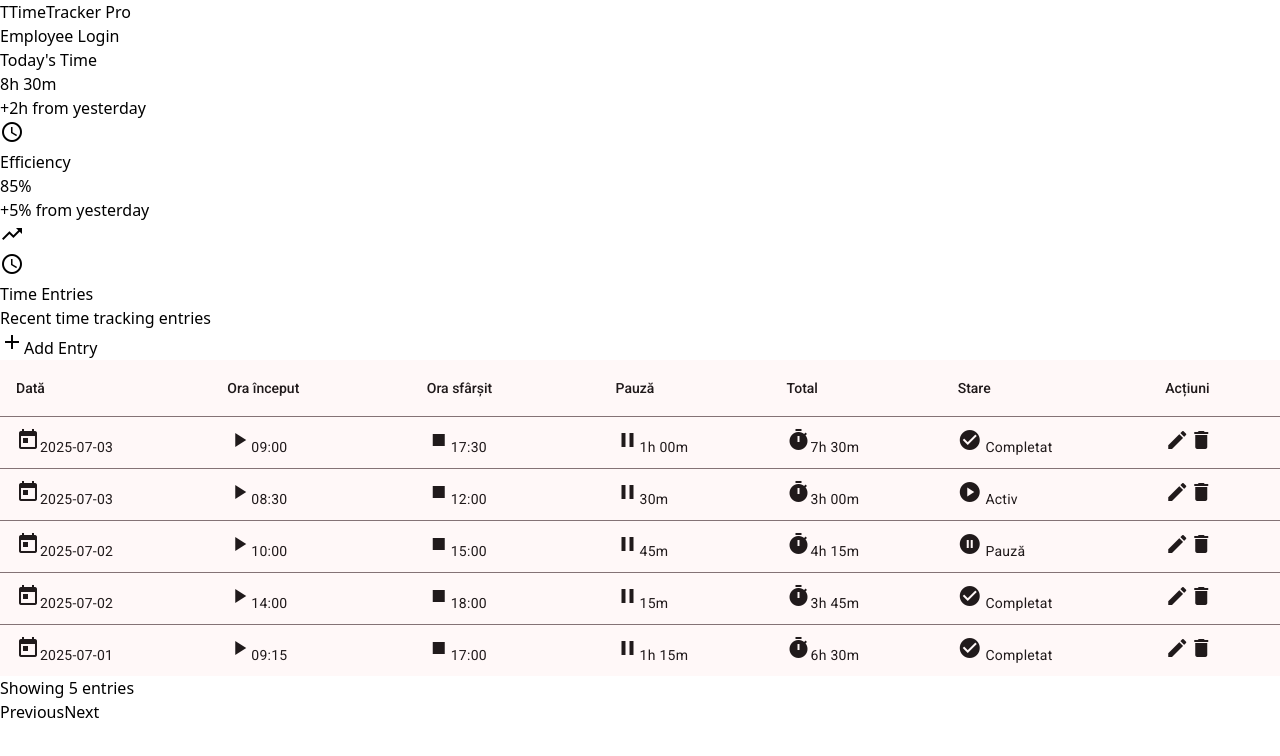
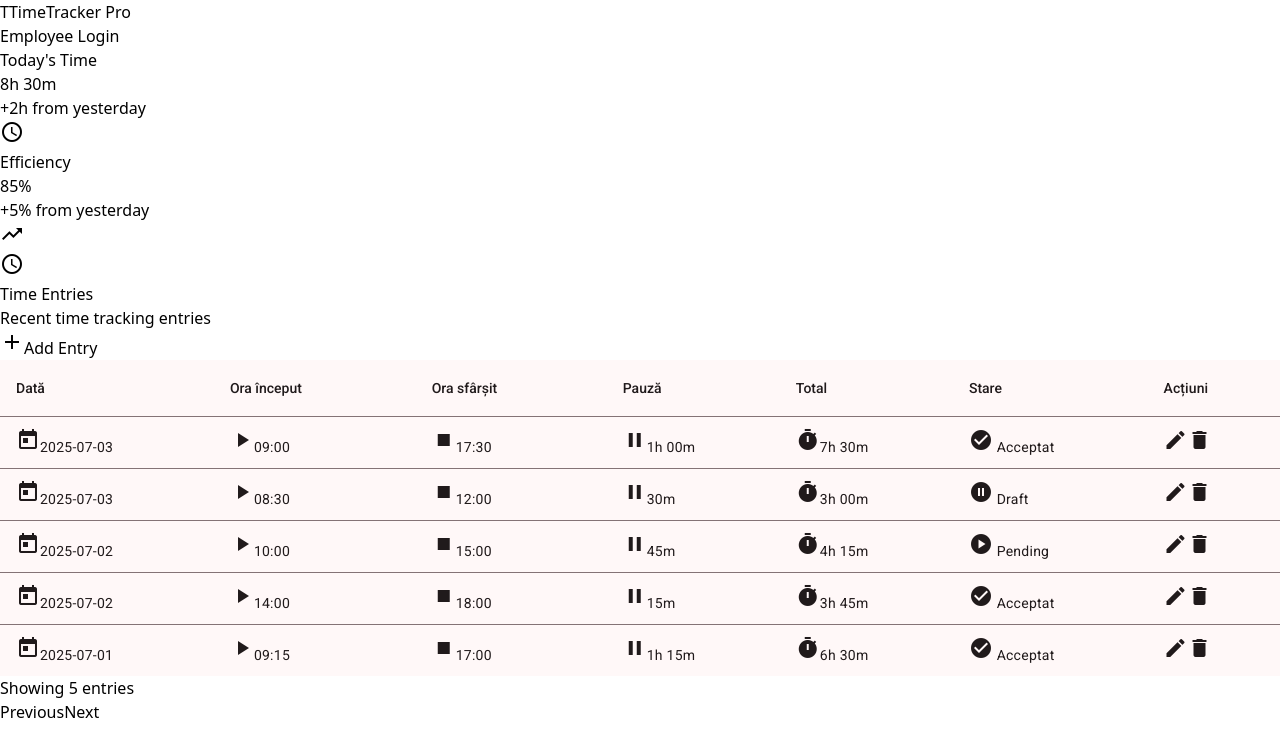
Before and after one commit to rsuciunttdata/timetracking-team-two, an Angular app: page /dashboard in a window 1280 px wide. Shown: the top 756 px of the page. Built offline with nearby package versions, Linux system fonts and the light colour scheme.

Commit message:
Added new status message

```diff
--- a/src/app/entry-table/entry-table.component.ts
+++ b/src/app/entry-table/entry-table.component.ts
@@ -1,4 +1,4 @@
-// entry-table/entry-table.component.ts
+
 import { Component, ViewChild, OnInit, AfterViewInit } from '@angular/core';
 import { CommonModule } from '@angular/common';
 import { MatTableModule, MatTableDataSource } from '@angular/material/table';
@@ -15,7 +15,7 @@ export interface TimeEntry {
   endTime: string;
   break: string;
   total: string;
-  status: 'completed' | 'active' | 'paused';
+  status: 'draft' | 'pending' | 'accepted' | 'rejected';
   project: string;
   description: string;
 }
@@ -50,7 +50,7 @@ export class EntryTableComponent implements OnInit, AfterViewInit {
       endTime: '17:30',
       break: '1h 00m',
       total: '7h 30m',
-      status: 'completed',
+      status: 'accepted',
       project: 'Project Alpha',
       description: 'Bug fixing and code review'
     },
@@ -61,7 +61,7 @@ export class EntryTableComponent implements OnInit, AfterViewInit {
       endTime: '12:00',
       break: '30m',
       total: '3h 00m',
-      status: 'active',
+      status: 'draft',
       project: 'Project Beta',
       description: 'UI development'
     },
@@ -72,7 +72,7 @@ export class EntryTableComponent implements OnInit, AfterViewInit {
       endTime: '15:00',
       break: '45m',
       total: '4h 15m',
-      status: 'paused',
+      status: 'pending',
       project: 'Project Gamma',
       description: 'Database optimization'
     },
@@ -83,7 +83,7 @@ export class EntryTableComponent implements OnInit, AfterViewInit {
       endTime: '18:00',
       break: '15m',
       total: '3h 45m',
-      status: 'completed',
+      status: 'accepted',
       project: 'Project Alpha',
       description: 'Testing and documentation'
     },
@@ -94,7 +94,7 @@ export class EntryTableComponent implements OnInit, AfterViewInit {
       endTime: '17:00',
       break: '1h 15m',
       total: '6h 30m',
-      status: 'completed',
+      status: 'accepted',
       project: 'Project Beta',
       description: 'Feature implementation'
     }
@@ -113,18 +113,18 @@ export class EntryTableComponent implements OnInit, AfterViewInit {
 
   getStatusIcon(status: string): string {
     switch(status) {
-      case 'completed': return 'check_circle';
-      case 'active': return 'play_circle';
-      case 'paused': return 'pause_circle';
+      case 'accepted': return 'check_circle';
+      case 'pending': return 'play_circle';
+      case 'draft': return 'pause_circle';
       default: return 'help';
     }
   }
 
   getStatusText(status: string): string {
     switch(status) {
-      case 'completed': return 'Completat';
-      case 'active': return 'Activ';
-      case 'paused': return 'Pauză';
+      case 'accepted': return 'Acceptat';
+      case 'pending': return 'Pending';
+      case 'draft': return 'Draft';
       default: return 'Necunoscut';
     }
   }
@@ -132,9 +132,9 @@ export class EntryTableComponent implements OnInit, AfterViewInit {
 
   getStatusClasses(status: string): string {
     switch(status) {
-      case 'completed': return 'bg-green-100 text-green-800';
-      case 'active': return 'bg-blue-100 text-blue-800';
-      case 'paused': return 'bg-yellow-100 text-yellow-800';
+      case 'accepted': return 'bg-green-100 text-green-800';
+      case 'pending': return 'bg-blue-100 text-blue-800';
+      case 'draft': return 'bg-yellow-100 text-yellow-800';
       default: return 'bg-gray-100 text-gray-800';
     }
   }
```
